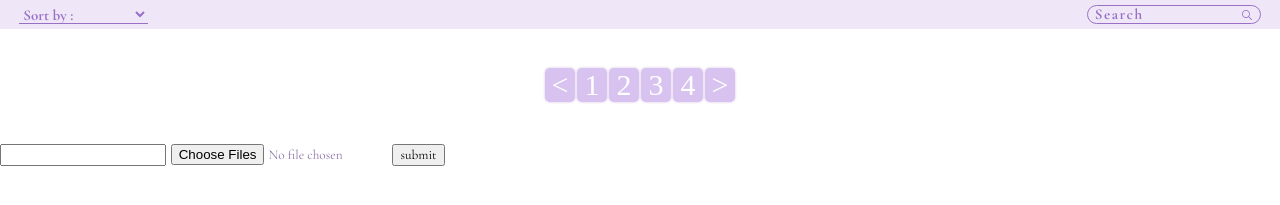
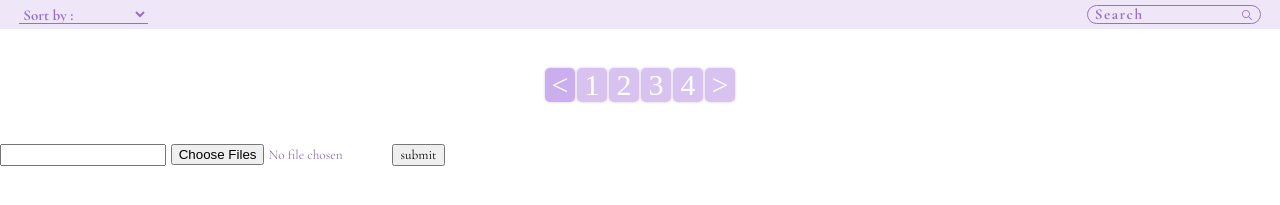
Before and after one commit to moriishika/daydream, a plain HTML site: page client/views/flower/flowers.html in a window 1280 px wide. In both pictures the pointer is over the link 560 px from the left and 200 px from the top of the page. Shown: the part 115-320 px from the top of the page. Drawn offline with nearby package versions, Linux system fonts and the light colour scheme; no server answers.

Commit message:
add hover transition to pagination button

```diff
--- a/client/assets/css/main.css
+++ b/client/assets/css/main.css
@@ -107,4 +107,9 @@ article, header{
     font-family: serif;
     box-sizing: border-box;
     box-shadow: 0 0 3px #d6c5e9;
+    transition: 0.5s;
  }
+
+ pagination-tag div a:hover{
+    background-color: #cbaeee;
+ }
```
